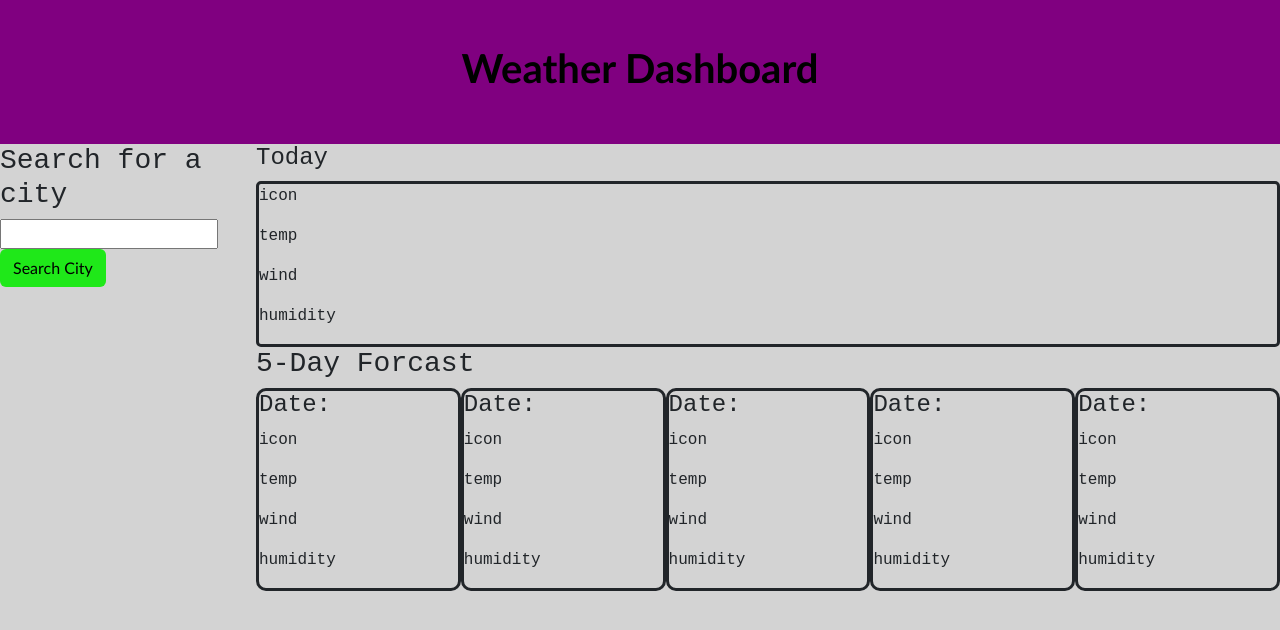
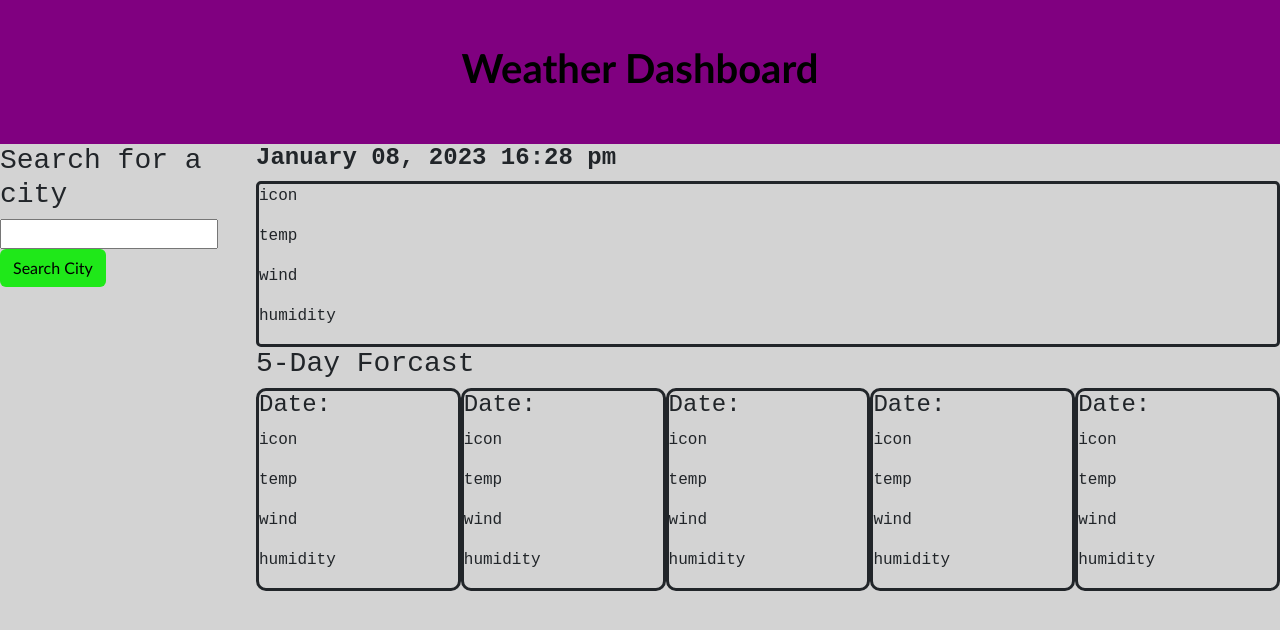
Before and after one commit to tnewnum/API-weatherDashboard, a plain HTML site: page index.html in a window 1280 px wide. Drawn offline with nearby package versions, Linux system fonts and the light colour scheme.

Commit message:
date/time display for current weather

```diff
--- a/Assets/script.js
+++ b/Assets/script.js
@@ -1,4 +1,10 @@
 let searchBtn = document.querySelector('.btn')
+
+let timeDate = dayjs().format('MMMM DD, YYYY H:mm a');
+  $('#cityName').text(timeDate);
+    function timeUpkeep () {
+      setInterval()
+    }
 
 
 function search() {
@@ -20,6 +26,9 @@ function search() {
         console.log(weather)
 
                   for (let i = 1; i < 6; i++) {
+
+
+
             console.log(weather[i*8-1].weather);
             console.log(weather[i*8-1].main.temp);
             console.log(weather[i*8-1].wind.speed);
--- a/Assets/style.css
+++ b/Assets/style.css
@@ -37,6 +37,10 @@ main {
     width: 100%;
 }
 
+#cityName {
+    font-weight: 900;
+}
+
 .today {
     border: solid;
     border-radius: 5px;
--- a/index.html
+++ b/index.html
@@ -25,7 +25,7 @@
         </div>
 
         <div class="forcast">
-            <h4 class='date'>Today</h4>
+            <h4 id="cityName">City</h4>
             <section class="today">
                 <p class="icon">icon</p>
                 <p class="temp">temp</p>
@@ -80,6 +80,8 @@
         </div>
     </main>
 
+    <script src="https://code.jquery.com/jquery-3.5.1.min.js"></script>
+    <script src="https://cdn.jsdelivr.net/npm/dayjs@1.11.3/dayjs.min.js" integrity="sha256-iu/zLUB+QgISXBLCW/mcDi/rnf4m4uEDO0wauy76x7U=" crossorigin="anonymous"></script>
     <script src="./Assets/script.js"></script>
     <script src="https://cdn.jsdelivr.net/npm/bootstrap@5.3.0-alpha1/dist/js/bootstrap.bundle.min.js" integrity="sha384-w76AqPfDkMBDXo30jS1Sgez6pr3x5MlQ1ZAGC+nuZB+EYdgRZgiwxhTBTkF7CXvN" crossorigin="anonymous"></script>
 </body>
```
